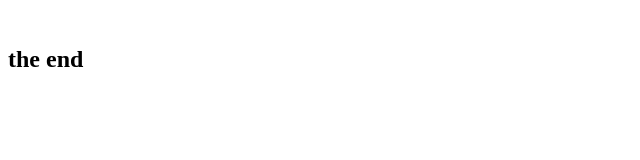
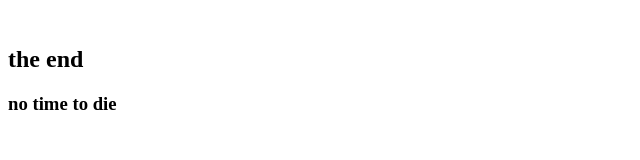
Before and after one commit to lokanadamvj/AndhraBankPro, a plain HTML site: page index.html in a window 1280 px wide. Shown: the whole page, without its empty margins (0-640 px from the left). Drawn offline with Linux system fonts and the light colour scheme.

Commit message:
extended home page

```diff
--- a/index.html
+++ b/index.html
@@ -3,3 +3,4 @@
 	hav a nice day
 </marquee>
 <h2>the end</h2>
+<h3>no time to die</h3>
```
